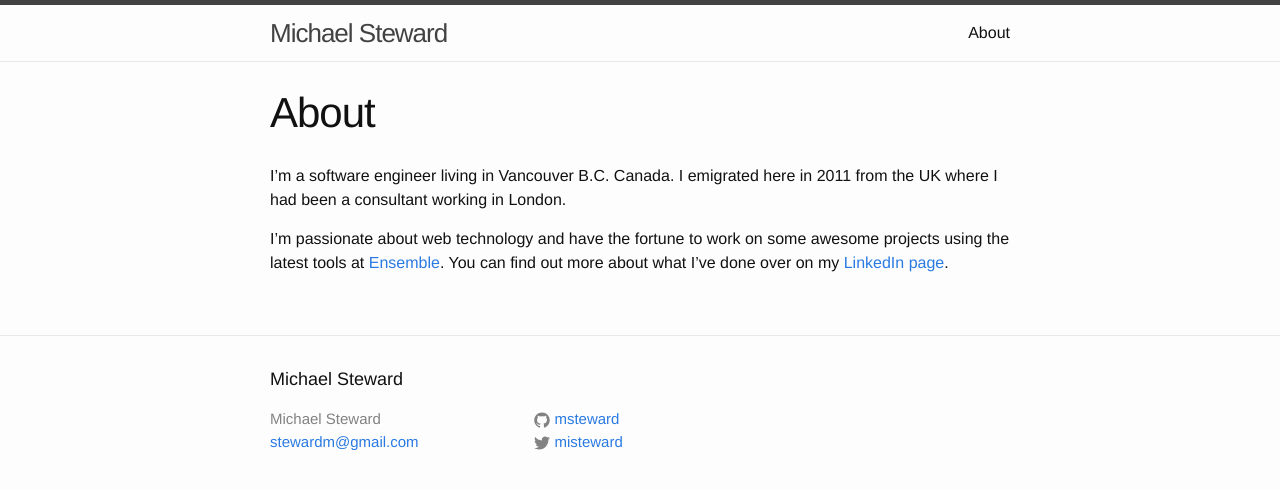
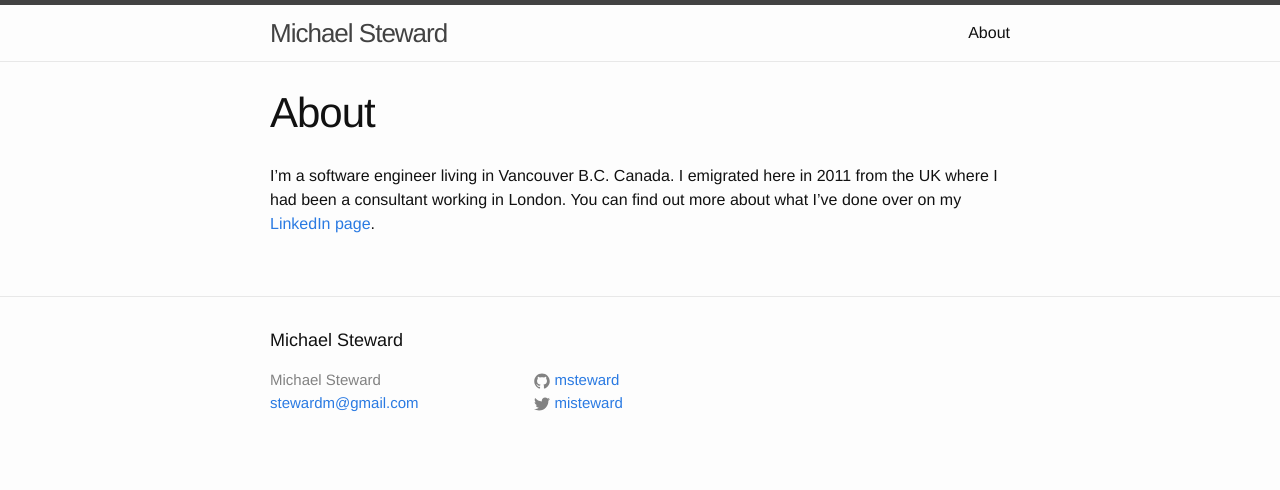
Before and after one commit to msteward/msteward.github.io, a Jekyll site: the page built from about.md, in a window 1280 px wide. Shown: the top 490 px of the page. Built offline with Jekyll 4.4.1, drawn with Linux system fonts in a browser that asks for light colours.

Commit message:
remove job description from about.md

```diff
--- a/about.md
+++ b/about.md
@@ -4,6 +4,4 @@ title: About
 permalink: /about/
 ---
 
-I'm a software engineer living in Vancouver B.C. Canada. I emigrated here in 2011 from the UK where I had been a consultant working in London.
-
-I'm passionate about web technology and have the fortune to work on some awesome projects using the latest tools at [Ensemble](http://www.ensemble.com). You can find out more about what I've done over on my [LinkedIn page](https://ca.linkedin.com/in/stewardm).
+I'm a software engineer living in Vancouver B.C. Canada. I emigrated here in 2011 from the UK where I had been a consultant working in London. You can find out more about what I've done over on my [LinkedIn page](https://ca.linkedin.com/in/stewardm).
```
